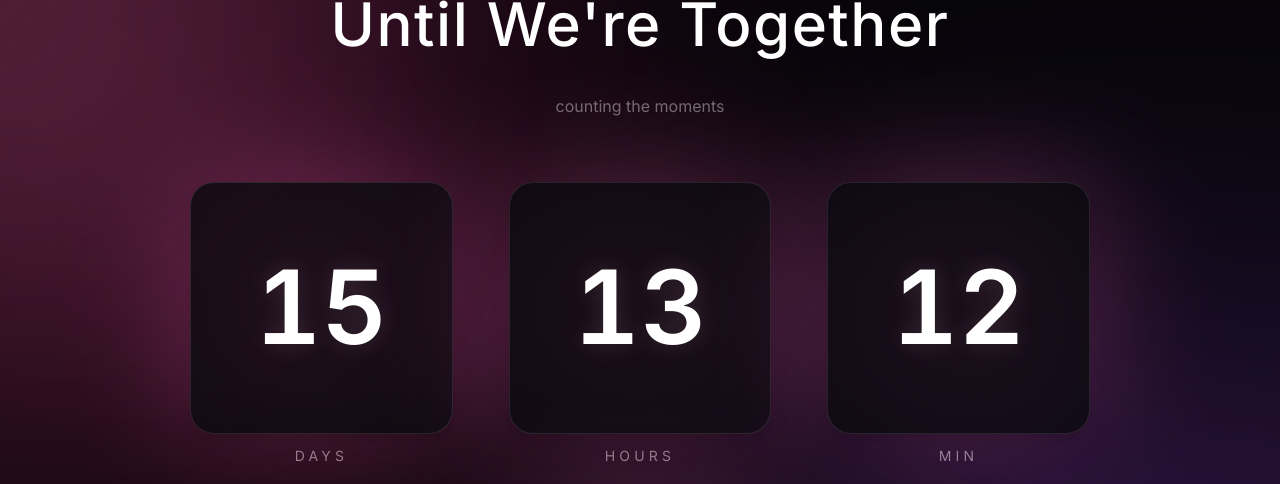
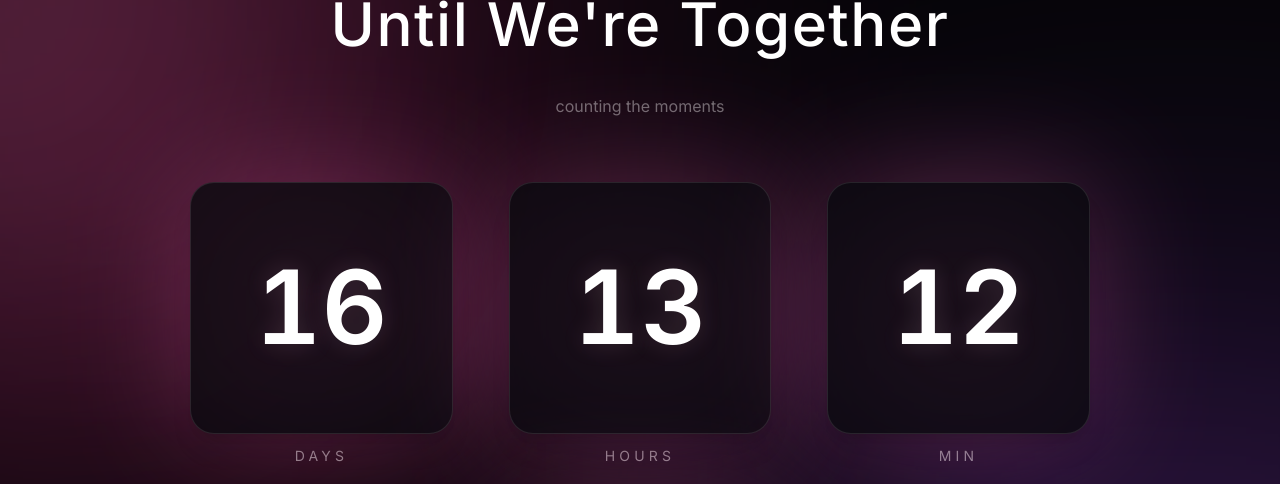
Before and after one commit to Vov79/counter1, a Next.js app: page / in a window 1280 px wide. Shown: the top 484 px of the page. Built offline with nearby package versions, Linux system fonts and the light colour scheme.

Commit message:
Change date

```diff
--- a/app/page.tsx
+++ b/app/page.tsx
@@ -4,7 +4,7 @@ import { useEffect, useState } from 'react'
 
 export default function Page(){
 
-  const target = new Date('2026-03-20T08:00:00')
+  const target = new Date('2026-03-21T08:00:00')
 
   const getTime = ()=>{
     const now = new Date()
```
